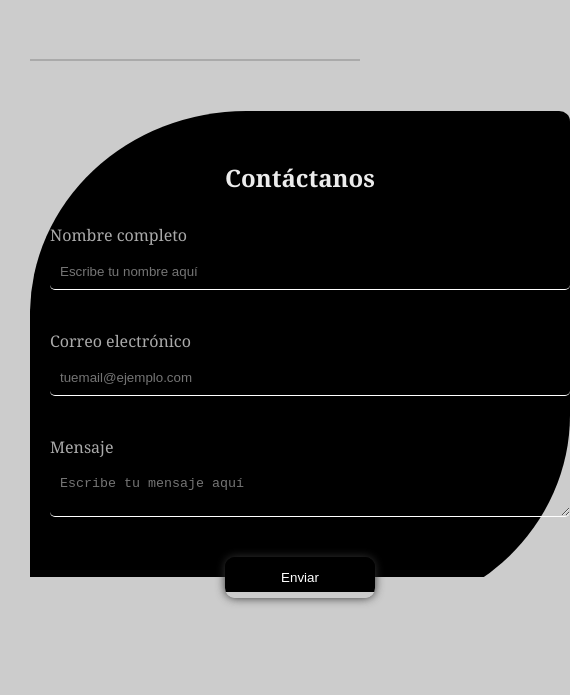
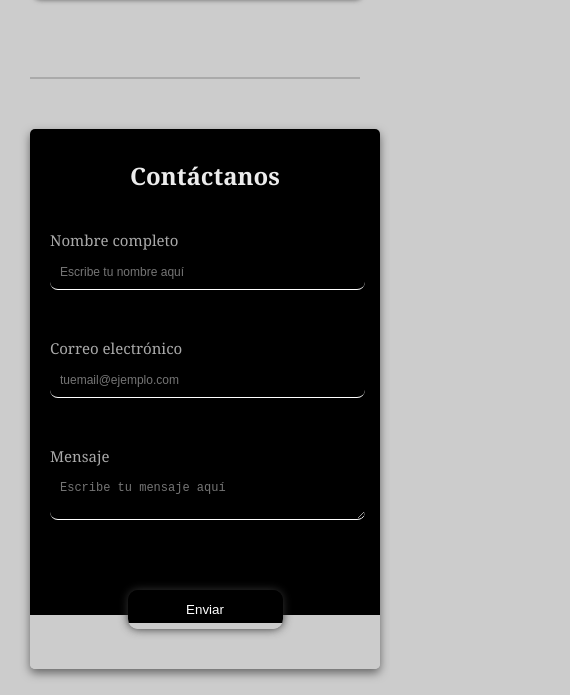
Before and after one commit to Jorman08/Proyecto-Web, a plain HTML site: page index.html in a window 390 px wide. Shown: the part 3756-4451 px from the top of the page, 570 px wide, since content can reach past the window. Drawn offline with Linux system fonts and the light colour scheme.

Commit message:
Correción
Detalles finales para que quede responsive

```diff
--- a/css/style.css
+++ b/css/style.css
@@ -23,17 +23,29 @@ body {
     left: 1%;
     bottom: 1%;
     z-index: 50;
+    width: 50px;
 }
 
 .iconWhatsapp img {
-    width: 50px;
+    width: 100%;
 }
+
+@media (max-width: 600px) {
+    .iconWhatsapp {
+        left: 1%;
+        bottom: 1%;
+        width: 40px;
+    }
+}
+
 
 @media (min-width: 600px) {
     .iconWhatsapp {
-        bottom: 0;
+        bottom: 10px;
+        left: 1%;
     }
 }
+
 
 
 /* Header Section */
@@ -257,59 +269,62 @@ main {
     padding: 50px 0;
     border-top: 2px solid #aaa;
     font-family: Georgia, 'Times New Roman', Times, serif;
+}
 
-    .container-contact {
-        padding: 20px;
-        width: 500px;
-        background: linear-gradient(#000 92%, #ccc 50%);
-        margin: auto;
-        border-radius: 40% 2%;
-        transition: 20s;
-    }
+.container-contact {
+    padding: 25px;
+    width: 50%;
+    max-width: 600px;
+    background: linear-gradient(#000 90%, #ccc 50%);
+    margin: auto;
+    border-radius: 220px 5px;
+    box-shadow: 0 4px 10px rgba(0, 0, 0, 0.5);
 }
 
 .container-contact h2 {
     text-align: center;
-    margin: 30px 0;
+    margin: 20px 0;
     color: #ececec;
 }
 
 form {
     display: flex;
     flex-direction: column;
-    max-width: 400px;
+    max-width: 90%;
     margin: 0 auto;
 }
 
 form label {
-    margin-bottom: 8px;
     color: #aaa;
+    padding-bottom: 5px;
+    padding-top: 8px;
+    font-size: 18px;
 }
 
 form input,
 form textarea {
     width: 100%;
     margin-bottom: 40px;
-    padding: 10px;
-    border: 1px solid #ddd;
-    border-radius: 5px;
-    background-color: transparent;
+    padding: 5px;
     border: none;
     border-bottom: 1px solid #fff;
+    border-radius: 8px;
+    background-color: transparent;
     color: #ddd;
+    font-size: 15px;
 }
-
 
 form button {
     background: linear-gradient(#000 85%, #ccc 50%);
     box-shadow: 0 0 10px #333;
     color: #fff;
     border: none;
-    padding: 13px;
+    padding: 15px;
     cursor: pointer;
     width: 30%;
-    margin: auto;
+    margin: 20px auto;
     border-radius: 10px;
+    margin-top: 30px;
 }
 
 form button:hover {
@@ -317,34 +332,51 @@ form button:hover {
     color: #000;
 }
 
-
+/* Ajustes Responsivos */
 @media (max-width: 768px) {
-    .productos {
-        flex-direction: column;
-        align-items: center;
+    .container-contact {
+        width: 100%;
+        padding: 5px;
     }
 
-    .section-3 {
-        justify-items: center;
+    form {
+        max-width: 100%;
+        padding: 25px;
     }
 
-    .container-contact {
-        width: 50%;
-        border-radius: 10px;
-        /* Mejor ajuste en pantallas más pequeñas */
+    form button {
+        width: 30%;
     }
 }
 
 @media (max-width: 480px) {
     .container-contact {
-        width: 50%;
+        width: 100%;
+        border-radius: 5px;
         padding: 10px;
     }
 
     form {
-        max-width: 100%;
+        padding: 10px;
+    }
+
+    form label {
+        font-size: 15px;
+    }
+
+    form input,
+    form textarea {
+        width: 95%;
+        font-size: 12px;
+        padding: 10px;
+    }
+
+    form button {
+        width: 50%;
+        padding: 12px 8px;
     }
 }
+
 
 /* End of Main section */
 
@@ -415,3 +447,6 @@ footer {
         font-size: 1.2rem;
     }
 }
+
+
+/* Queries */
```
